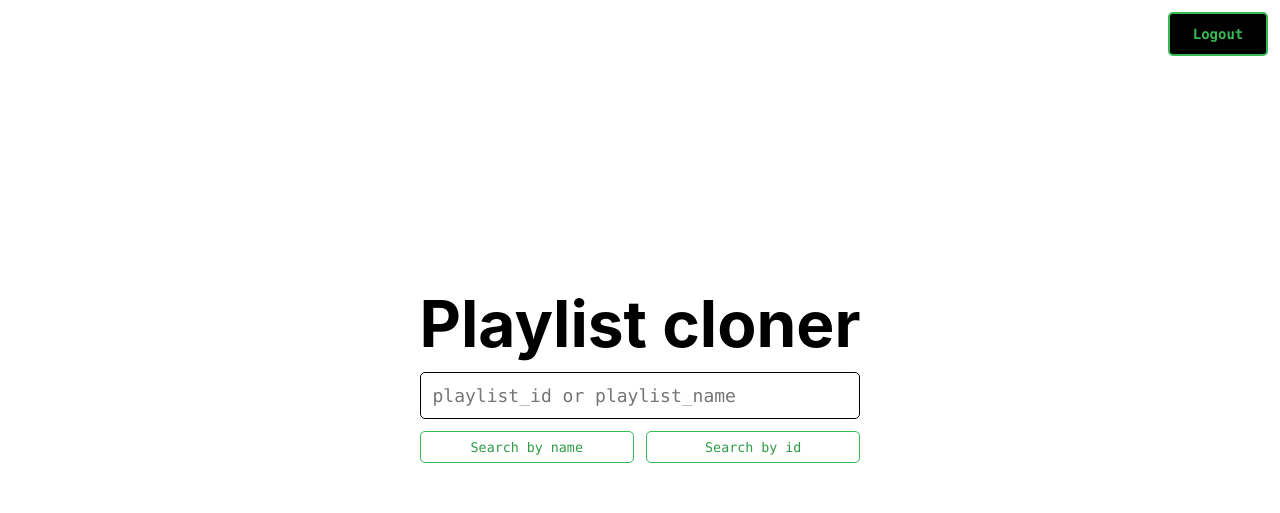
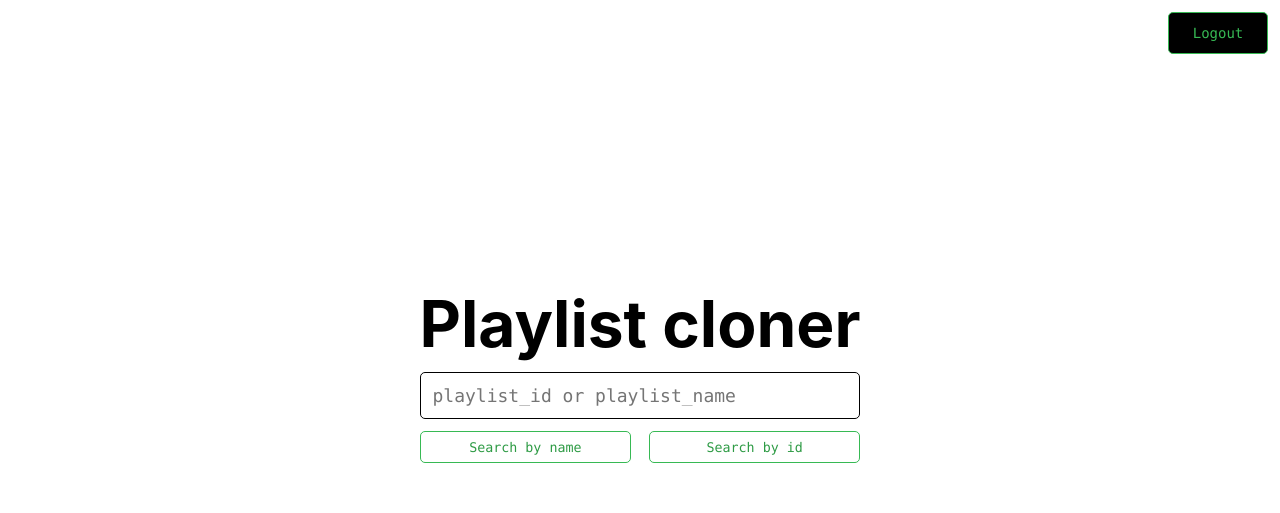
Before and after one commit to jonathangomz/playlist-cloner, a Next.js app: page /cloner in a window 1280 px wide. Shown: the top 513 px of the page. Built offline with nearby package versions, Linux system fonts and the light colour scheme.

Commit message:
Add specific properties for transitions and update logout dseign button

```diff
--- a/styles/Cloner.module.css
+++ b/styles/Cloner.module.css
@@ -17,14 +17,14 @@
 .search_buttons_container {
   display: flex;
   justify-content: space-between;
-  gap: 12px;
   width: 100%;
 }
 
 .search_button {
   height: 32px;
-  width: 50%;
-  transition: all 0.5s;
+  width: 48%;
+  transition-property: background-color, color;
+  transition-duration: 0.5s;
   font-family: Menlo, Monaco, Lucida Console, Liberation Mono, DejaVu Sans Mono,
   Bitstream Vera Sans Mono, Courier New, monospace;
   border-radius: 5px;
@@ -51,13 +51,13 @@
   height: auto;
   text-align: center;
   font-size: 14px;
-  font-weight: 700;
   padding: 12px;
   color: #37B954;
   background-color: black;
-  border: 2px solid #37B954;
+  border: 1px solid #37B954;
   margin: 12px;
-  transition: all 0.5s;
+  transition-property: color, background-color, border;
+  transition-duration: 0.5s;
   font-family: Menlo, Monaco, Lucida Console, Liberation Mono, DejaVu Sans Mono,
   Bitstream Vera Sans Mono, Courier New, monospace;
   border-radius: 5px;
@@ -66,5 +66,5 @@
 .logout_button:hover {
   color: black;
   background-color: #37B954;
-  border: 2px solid black;
+  border: 1px solid black;
 }
```
